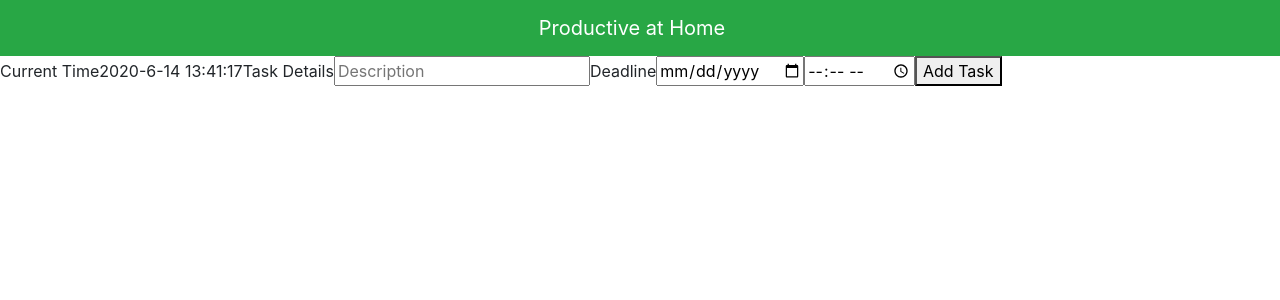
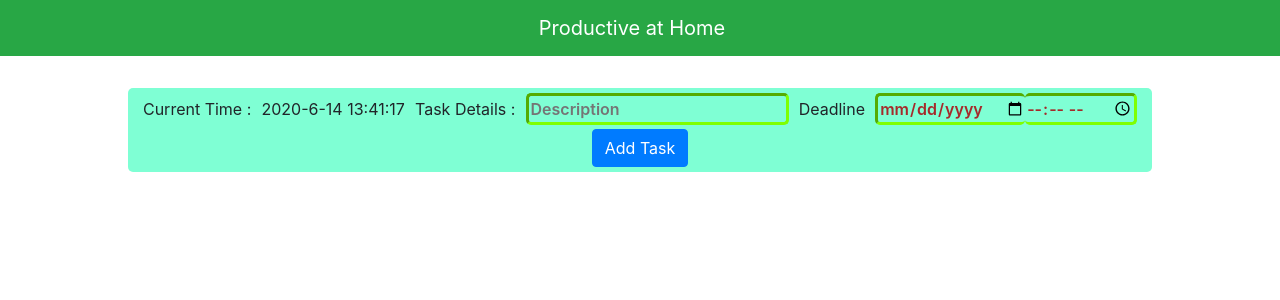
Before and after one commit to UsmanAhmadSaeed/Productive-At-Home, a React (Create React App) app: page / in a window 1280 px wide. Shown: the top 300 px of the page. Built offline with nearby package versions, Linux system fonts and the light colour scheme; no server answers.

Commit message:
styled newtask

```diff
--- a/src/components/NewTask.js
+++ b/src/components/NewTask.js
@@ -45,16 +45,16 @@ class NewTask extends Component{
         const dateTime = date+' '+time;
         return(
             <form id="newTask" onSubmit={this.addTask}>
-                <label htmlFor="currentTime">Current Time</label>
+                <label htmlFor="currentTime">Current Time :</label>
                     <span name="currentTime" id="currentTime">{dateTime}</span>
-                <label htmlFor="description">Task Details</label>
+                <label htmlFor="description">Task Details :</label>
                     <input name="description" id="description" type="text" placeholder="Description" onChange={this.updateInput} value={this.state.description} />
                 <label htmlFor="deadline">Deadline</label>
                     <span name="deadline" id="deadline">
-                        <input name="deadlineDate" id="deadlineDate" type="date" min={this.date} onChange={this.updateInput} value={this.state.deadlineDate} />
-                        <input name="deadlineTime" id="deadlineTime" type="time" onChange={this.updateInput} value={this.state.deadlineTime} />
+                        <input name="deadlineDate" id="deadlineDate" placeholder="MM/DD/YYYY" type="date" min={this.date} onChange={this.updateInput} value={this.state.deadlineDate} />
+                        <input name="deadlineTime" id="deadlineTime" placeholder="HH:MM AM/PM" type="time" onChange={this.updateInput} value={this.state.deadlineTime} />
                     </span>
-                <button type="submit" value="Add Task">Add Task</button>
+                <button className="btn btn-primary"type="submit" value="Add Task">Add Task</button>
             </form>
         );
     }
--- a/src/index.css
+++ b/src/index.css
@@ -17,3 +17,37 @@
     text-decoration: none;
     color: aliceblue;
 } */
+#newTask{
+    display: flex;
+    flex-flow: row wrap;
+    margin: 2em auto;
+    width: 80vw;
+    height: auto;
+    align-items: baseline;
+    justify-content: space-evenly;
+    border-radius: 5px;
+    border-color: aquamarine;
+    background-color: aquamarine;
+    padding: .3em;
+}
+#deadline{
+    text-transform: uppercase !important;
+}
+#newTask > input,#newTask > span> input{
+    border-radius: 5px;
+    border-color: chartreuse;
+    border-width: 3px;
+    background-color: aquamarine;
+    color: brown;
+    font-weight: 600;
+}
+#deadlineDate{
+    border-right: 0;
+    border-top-right-radius: 0;
+    border-bottom-right-radius: 0;
+}
+#deadlineTime{
+    border-left: 0;
+    border-top-left-radius: 0;
+    border-bottom-left-radius: 0;
+}
```
